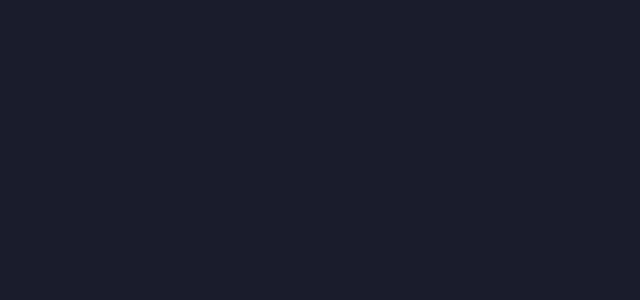
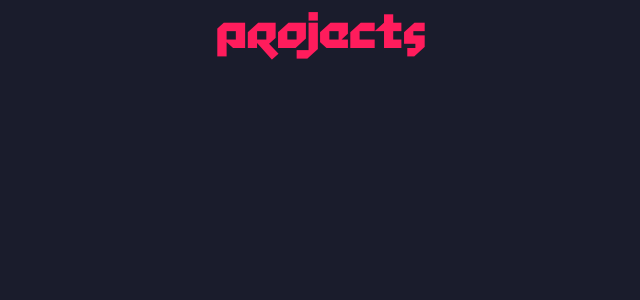
Before and after one commit to ujjwal-kr/mywebsite, a React (Create React App) app: page /projects in a window 1280 px wide. Shown: the top 300 px of the page, without its empty margins (319-959 px from the left). Built offline with nearby package versions, Linux system fonts and the light colour scheme.

Commit message:
add project route and basic function

```diff
--- a/src/App.tsx
+++ b/src/App.tsx
@@ -2,11 +2,13 @@ import React from 'react';
 import './App.sass';
 import {Route, Switch} from 'react-router-dom';
 import Home from './home';
+import Projects from './projects';
 
 function App() {
   return (
       <Switch>
         <Route path="/" component={Home} exact />
+        <Route path="/projects" component={Projects} />
       </Switch>
   );
 }
--- /dev/null
+++ b/src/components/projects.tsx
@@ -0,0 +1,5 @@
+import styled from 'styled-components'
+
+export const Header = styled.div`
+    text-align: center;
+`
--- /dev/null
+++ b/src/projects.tsx
@@ -0,0 +1,13 @@
+import { Header } from "./components/projects"
+
+function Projects() {
+    return(
+        <div>
+            <Header>
+                <h1 className="has-text-primary stiff is-size-1	">ProJEcts</h1>
+            </Header>
+        </div>
+    )
+}
+
+export default Projects
```
Also changed, not shown: src/projectId.tsx (deleted, +0 -8 lines).
